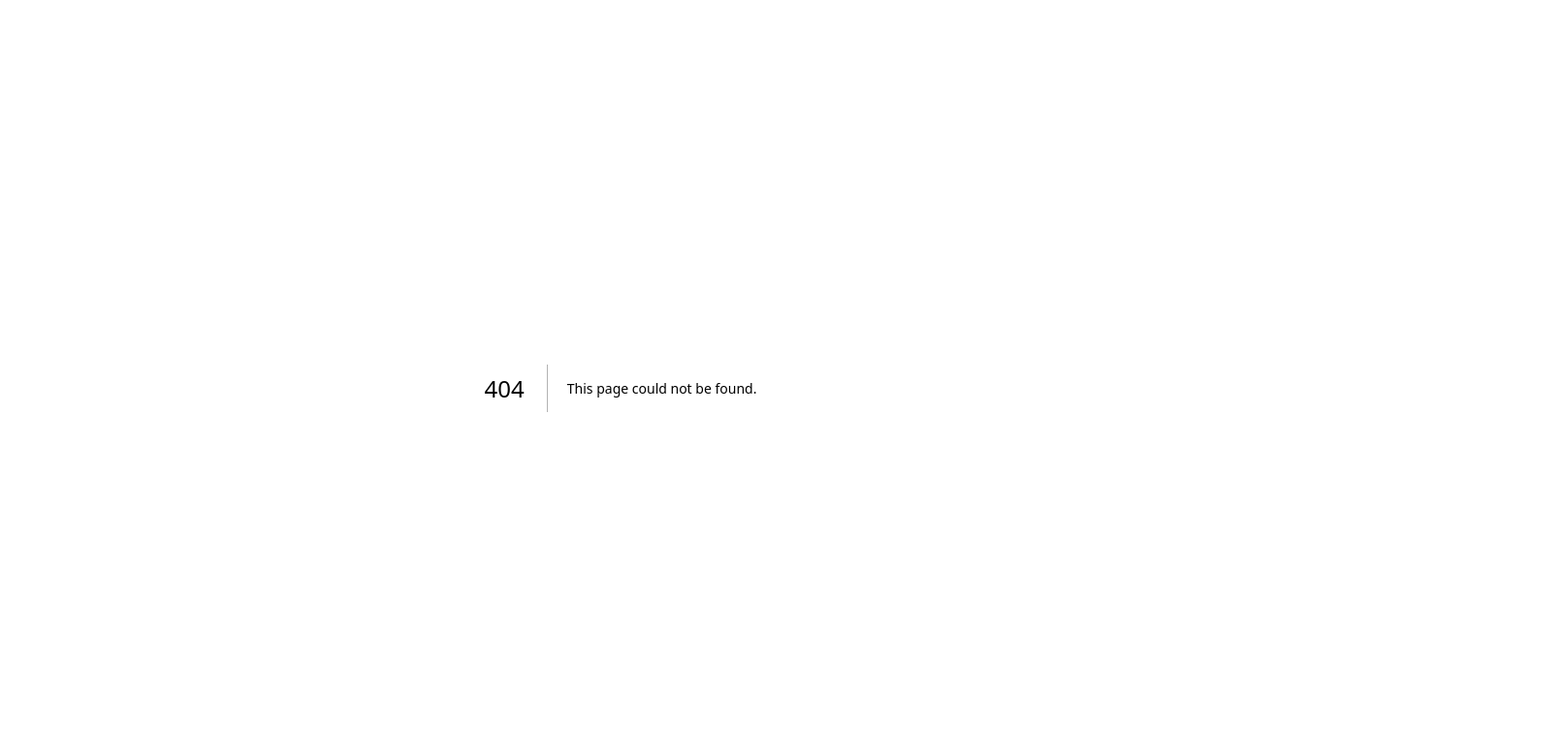
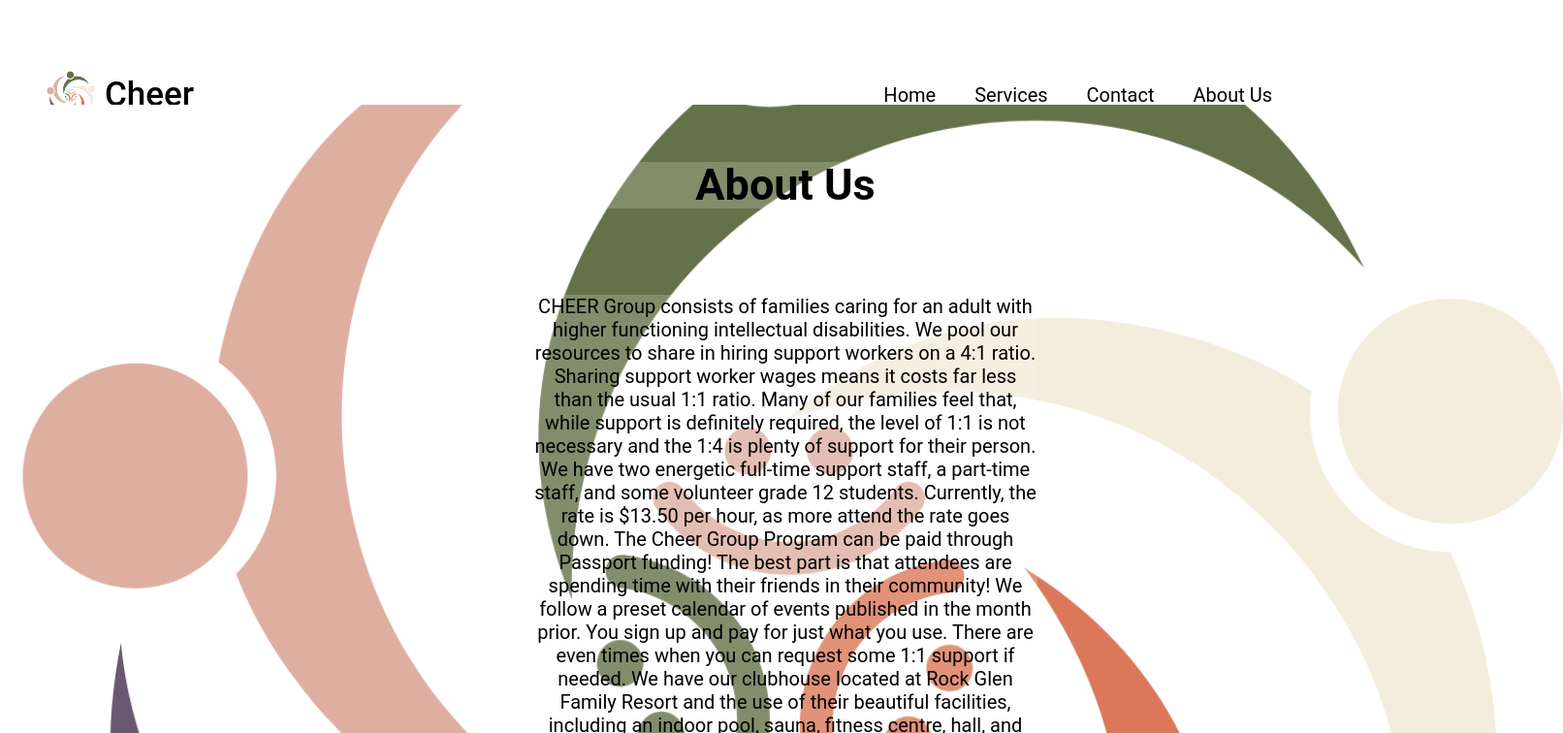
Before and after one commit to Nate5461/SE3350-Project, a Next.js app: page /aboutus in a window 1280 px wide. Before the commit this address had no page. Shown: the top 756 px of the page at 97% size, 1612 px wide, since content can reach past the window. Built offline with nearby package versions, Linux system fonts and the light colour scheme.

Commit message:
adding about us page

```diff
--- /dev/null
+++ b/pages/aboutus.tsx
@@ -0,0 +1,6 @@
+// pages/aboutus.tsx
+import { AboutUsPage } from '../src/app/screens/pages/aboutuspage'; // adjust the path as necessary
+
+export default function AboutUs() {
+  return <AboutUsPage />;
+}
--- /dev/null
+++ b/src/app/screens/pages/aboutuspage.tsx
@@ -0,0 +1,53 @@
+// AboutUsPage.tsx
+
+import React from "react";
+import Image from "next/image";
+import "./style.css"; // Import your stylesheet
+
+export const AboutUsPage = (): JSX.Element => {
+  return (
+    <div className="page">
+      <div className="top-bar">
+        <Image src="/OLLI.png" width={50} height={50} alt="logo" />
+        <div className="title">Cheer</div>
+        <div className="navigation">
+          <div className="tab">Home</div>
+          <div className="tab">Services</div>
+          <div className="tab">Contact</div>
+          <div className="tab">About Us</div>
+        </div>
+      </div>
+      <div className="section" style={{ overflow: 'hidden' }}>
+        <Image src="/OLLI.png" fill={true} alt='logo' objectFit="cover" />
+        <div className="container">
+          <p className="text-wrapper" style={{ backgroundColor: "rgba(250,250,250,0.2)", color: '#000' }}>
+            About Us
+          </p>
+          <p className="description" style={{ backgroundColor: "rgba(250,250,250,0.2)", color: '#000' }}>
+            CHEER Group consists of families caring for an adult with higher functioning intellectual disabilities.
+            We pool our resources to share in hiring support workers on a 4:1 ratio.
+            Sharing support worker wages means it costs far less than the usual 1:1 ratio.
+            Many of our families feel that, while support is definitely required, the level of 1:1 is not necessary
+            and the 1:4 is plenty of support for their person. We have two energetic full-time support staff,
+            a part-time staff, and some volunteer grade 12 students. Currently, the rate is $13.50 per hour,
+            as more attend the rate goes down. The Cheer Group Program can be paid through Passport funding!
+            The best part is that attendees are spending time with their friends in their community!
+            We follow a preset calendar of events published in the month prior.
+            You sign up and pay for just what you use. There are even times when you can request some 1:1 support if needed.
+            We have our clubhouse located at Rock Glen Family Resort and the use of their beautiful facilities,
+            including an indoor pool, sauna, fitness centre, hall, and kitchen. Some of our projects are integrated
+            with the wider community, and there are planned special outings each month.
+            We focus on building life skills, social skills, and leisure skills. We aim to build in as much community inclusion
+            as possible with a focus on the “normal”.
+            Attendees must be able to look after their own self-care needs. Caregivers must be engaged, and
+            interested in their person’s success and the success of the group as a whole.
+            Family get-togethers and volunteering are a great part of this group.
+            We chose the name CHEER as the Webster dictionary gives the definition as “shout for joy, in praise or encouragement,
+            give comfort and support to.” Which fits exactly our purpose.
+          </p>
+
+        </div>
+      </div>
+    </div>
+  );
+};
--- a/src/app/screens/pages/homepage.tsx
+++ b/src/app/screens/pages/homepage.tsx
@@ -17,6 +17,7 @@ export const HomePage = (): JSX.Element => {
                     <div className="tab">Home</div>
                     <div className="tab">Services</div>
                     <div className="tab">Contact</div>
+                    <div className="tab">About Us</div>
                 </div>
             </div>
             <div className="section" style={{overflow: 'hidden'}}>
```
